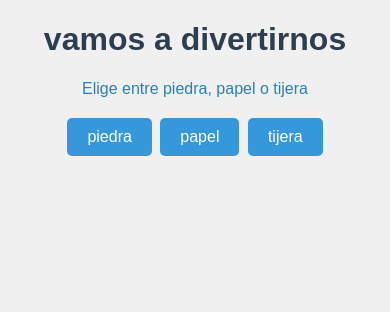
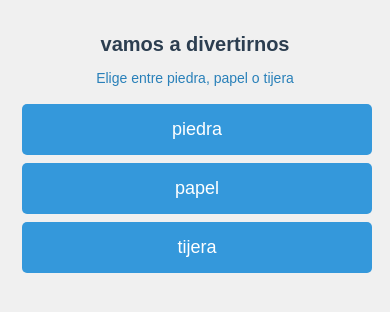
Before and after one commit to andresian07/piedra-papel-o-tijera, a plain HTML site: page index.html in a window 390 px wide. Drawn offline with Linux system fonts and the light colour scheme.

Commit message:
cambio css responsivo

```diff
--- a/style.css
+++ b/style.css
@@ -3,6 +3,8 @@ body {
     font-family: Arial, sans-serif;
     color: #333;
     text-align: center;
+    margin: 0; /* Eliminar márgenes por defecto */
+    padding: 20px; /* Espaciado interno */
 }
 
 h1 {
@@ -27,6 +29,7 @@ button {
     margin: 4px 2px;
     cursor: pointer;
     border-radius: 5px;
+    transition: background-color 0.3s; /* Transición suave para el hover */
 }
 
 /* Cambios en los selectores hover */
@@ -46,3 +49,30 @@ button {
     background-color: #e7db35;
     color: #f0f0f0;
 }
+
+/* Estilos responsivos */
+@media (max-width: 768px) {
+    button {
+        width: 100%; /* Botones ocupan el 100% del ancho en pantallas pequeñas */
+        font-size: 18px; /* Aumentar el tamaño de fuente */
+        padding: 15px; /* Aumentar el padding para mejor usabilidad */
+    }
+
+    h1 {
+        font-size: 24px; /* Aumentar el tamaño del título */
+    }
+
+    p {
+        font-size: 16px; /* Aumentar el tamaño del texto */
+    }
+}
+
+@media (max-width: 480px) {
+    h1 {
+        font-size: 20px; /* Ajustar el tamaño del título para pantallas muy pequeñas */
+    }
+
+    p {
+        font-size: 14px; /* Ajustar el tamaño del texto para pantallas muy pequeñas */
+    }
+}
```
